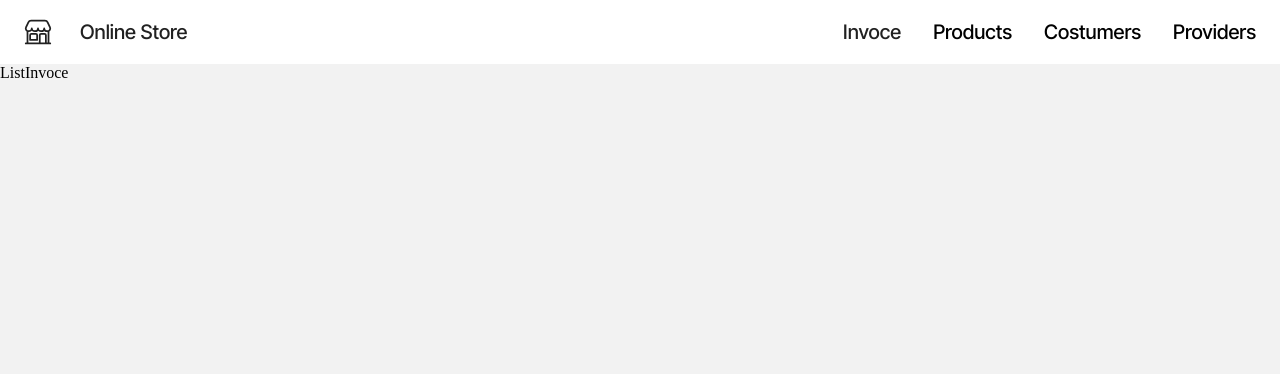
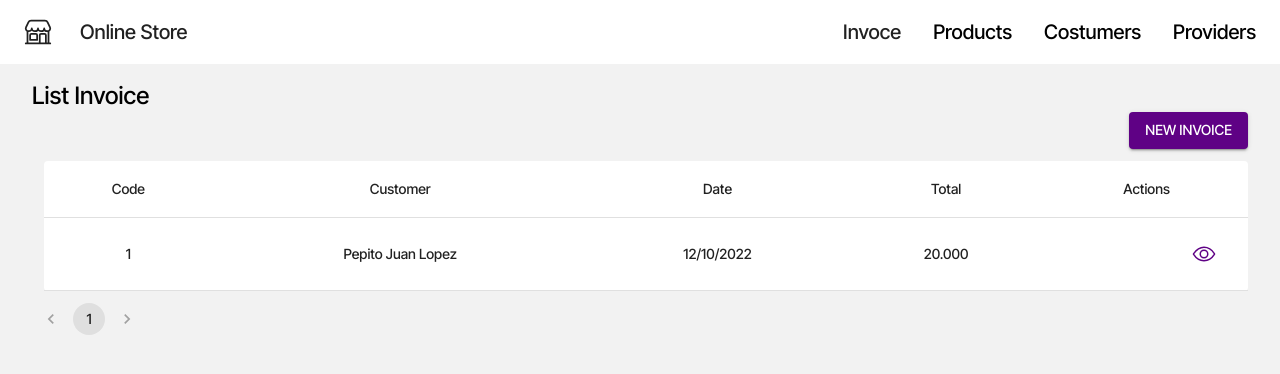
Before and after one commit to RestrepoYHZY/Online-Store, a React (Create React App) app in the folder 01-Frontend/online-store/: page /ListInvoce in a window 1280 px wide. Shown: the top 374 px of the page. Built offline with nearby package versions, Linux system fonts and the light colour scheme.

Commit message:
Add view list invoice and modal detail

```diff
--- a/01-Frontend/online-store/src/components/Invoice/CardTotal.jsx
+++ b/01-Frontend/online-store/src/components/ListInvoice/CardInvoice.jsx
@@ -1,12 +1,16 @@
 import { Box, Paper, Stack, Typography } from "@mui/material"
 
-const CardTotal = () => {
+const CardInvoice = () => {
   return (<>
     <Paper >
       <Stack direction="row" alignItems="center" justifyContent="space-around" padding={2}>
+      <Box>
+          <Typography fontWeight={700}>Code:</Typography>
+          <p>1</p>
+        </Box>
         <Box>
-          <Typography fontWeight={700}>Date</Typography>
-          <p>2020/02/10</p>
+          <Typography fontWeight={700}>Date:</Typography>
+          <p>12/10/2022</p>
         </Box>
         <Box>
           <Typography fontWeight={700}>Customer:</Typography>
@@ -14,11 +18,11 @@ const CardTotal = () => {
         </Box>
         <Box>
           <Typography fontWeight={700}>Total</Typography>
-          <Typography fontWeight={700}>$20.000</Typography>
+          <Typography fontWeight={700}>$40.000</Typography>
         </Box>
       </Stack>
     </Paper>
   </>)
 }
 
-export default CardTotal
+export default CardInvoice
--- /dev/null
+++ b/01-Frontend/online-store/src/components/ListInvoice/ModalInvoice.jsx
@@ -0,0 +1,39 @@
+import { IconButton, Modal } from "@mui/material";
+import { Box } from "@mui/system";
+import React, { useState } from "react";
+import { IoEyeOutline } from "react-icons/io5";
+import {styleModalInvoice } from "../../styles/theme";
+
+import TableModal from "./TableModal";
+
+const ModalInvoice = () => {
+  const [modal, setModal] = useState(false);
+
+  const openCloseModal = () => {
+    setModal(!modal);
+  };
+  return (
+    <>
+      <Box align="right">
+        <IconButton onClick={ openCloseModal}
+          size="medium"
+          edge="start"
+          color="primary"
+          aria-label="menu"
+          sx={{ mr: 1 }}
+
+        >
+          <IoEyeOutline />
+        </IconButton>
+      </Box>
+
+      <Modal open={modal} onClose={openCloseModal}>
+        <Box sx={styleModalInvoice}>
+          <TableModal/>
+        </Box>
+      </Modal>
+    </>
+  );
+};
+
+export default ModalInvoice;
--- /dev/null
+++ b/01-Frontend/online-store/src/components/ListInvoice/TableList.jsx
@@ -0,0 +1,54 @@
+import { Box, Button, Pagination } from "@mui/material";
+
+import {
+  Table,
+  TableCell,
+  TableContainer,
+  TableHead,
+  TableRow,
+  TableBody,
+  Paper,
+} from "@mui/material";
+import ModalInvoice from "./ModalInvoice";
+
+const TableList = () => {
+  return (
+    <>
+      <Box align="right">
+        <Button variant="contained" color="primary">
+          New Invoice
+
+        </Button>
+      </Box>
+      <Paper sx={{ width: "99%" }} elevation={0} style={{ margin: "1%" }}>
+        <TableContainer>
+          <Table >
+            <TableHead>
+              <TableRow>
+                <TableCell align="center">Code</TableCell>
+                <TableCell align="center">Customer</TableCell>
+                <TableCell align="center">Date</TableCell>
+                <TableCell align="center">Total</TableCell>
+                <TableCell align="center">Actions</TableCell>
+              </TableRow>
+            </TableHead>
+            <TableBody>
+              <TableRow>
+                <TableCell align="center">1</TableCell>
+                <TableCell align="center">Pepito Juan Lopez</TableCell>
+                <TableCell align="center">12/10/2022</TableCell>
+                <TableCell align="center">20.000</TableCell>
+                <TableCell align="center">
+                  <ModalInvoice />
+                </TableCell>
+              </TableRow>
+            </TableBody>
+          </Table>
+        </TableContainer>
+      </Paper>
+      <Pagination />
+    </>
+  );
+};
+
+export default TableList;
--- /dev/null
+++ b/01-Frontend/online-store/src/components/ListInvoice/TableModal.jsx
@@ -0,0 +1,67 @@
+import {
+  Table,
+  TableCell,
+  TableContainer,
+  TableHead,
+  TableRow,
+  TableBody,
+  Paper,
+  Typography,
+  Box,
+  Button,
+  Stack,
+} from "@mui/material";
+
+import CardInvoice from "./CardInvoice";
+
+const TableModal = () => {
+  return (
+    <>
+    <Typography variant="h3" align="center">
+        Invoice Detail
+      </Typography>
+    <Stack spacing={8}>
+
+      <CardInvoice/>
+      <Paper sx={{ width: "98%" }} elevation={0} style={{ margin: "1%" }}>
+        <TableContainer>
+          <Table sx={{ minWidth: 650 }}>
+            <TableHead>
+              <TableRow>
+                <TableCell align="center">Product</TableCell>
+                <TableCell align="center">Price</TableCell>
+                <TableCell align="center">Amount</TableCell>
+                <TableCell align="center">Subtotal</TableCell>
+              </TableRow>
+            </TableHead>
+            <TableBody>
+              <TableRow>
+                <TableCell align="center">Jalea de Durazno</TableCell>
+                <TableCell align="center">10.000</TableCell>
+                <TableCell align="center">2</TableCell>
+                <TableCell align="center">20.000</TableCell>
+              </TableRow>
+            </TableBody>
+            <TableBody>
+              <TableRow>
+                <TableCell align="center">Jalea de Durazno</TableCell>
+                <TableCell align="center">10.000</TableCell>
+                <TableCell align="center">2</TableCell>
+                <TableCell align="center">20.000</TableCell>
+              </TableRow>
+            </TableBody>
+          </Table>
+        </TableContainer>
+      </Paper>
+      <Box align="right">
+        <Button variant="contained" color="primary">
+         Close
+        </Button>
+      </Box>
+      </Stack>
+
+    </>
+  );
+};
+
+export default TableModal;
--- a/01-Frontend/online-store/src/pages/ListInvoce.jsx
+++ b/01-Frontend/online-store/src/pages/ListInvoce.jsx
@@ -1,14 +1,19 @@
-import React from 'react'
+import { Box, Typography } from "@mui/material";
+import React from "react";
 
+import TableList from "../components/ListInvoice/TableList";
 
 const ListInvoce = () => {
   return (
-  <>
-   <div>ListInvoce</div>
+    <>
+      <Box style={{ margin: "2em", marginTop: "5em" }}>
+        <Typography variant="h5">List Invoice</Typography>
 
-  </>
+        <TableList />
+      </Box>
 
-  )
-}
+    </>
+  );
+};
 
-export default ListInvoce
+export default ListInvoce;
--- a/01-Frontend/online-store/src/styles/theme.js
+++ b/01-Frontend/online-store/src/styles/theme.js
@@ -33,6 +33,15 @@ const styleModal = {
   transform: "translate(-50%, -50%)",
   borderRadius: "8px"
 }
+const styleModalInvoice = {
+  position: "absolute",
+  width: '70%',
+  backgroundColor: "#F2F2F2",
+  padding: "16px 32px 24px",
+  top: "45%",
+  left: "50%",
+  transform: "translate(-50%, -50%)",
+  borderRadius: "8px"
+}
 
-
-export { obj, styleModal };
+export { obj, styleModal,styleModalInvoice };
```
